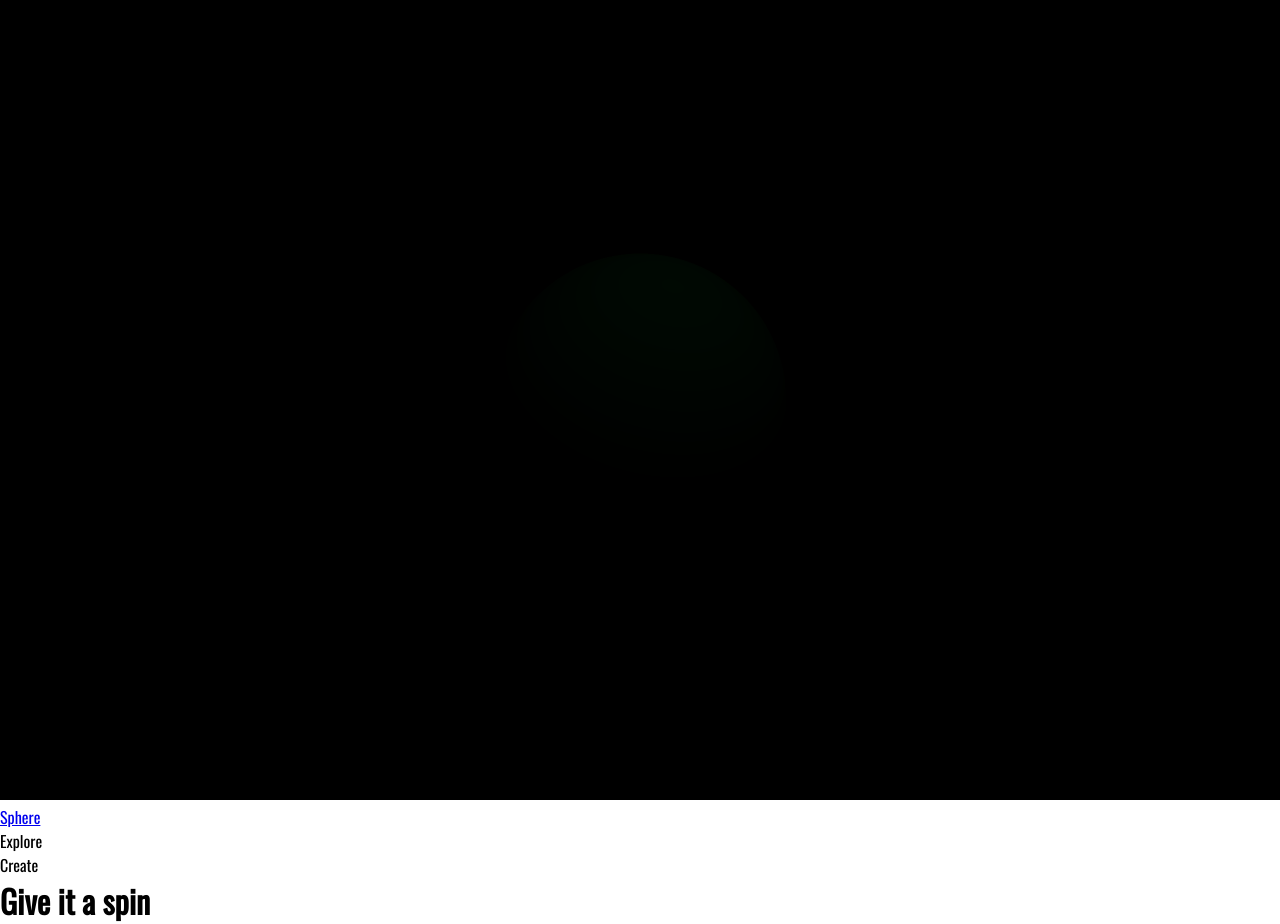
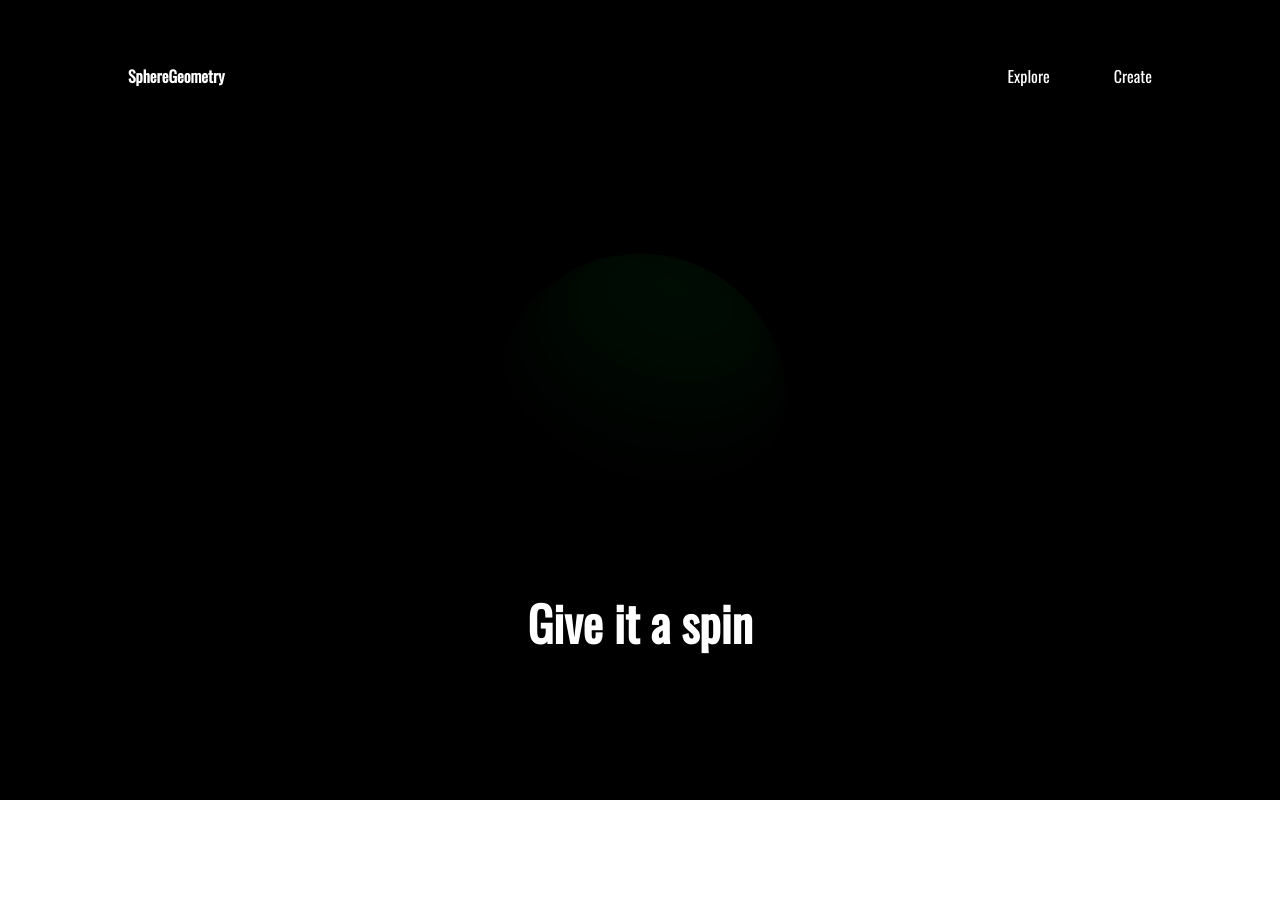
Before and after one commit to Nicolettastr/3d-ball, a website built with Vite: page index.html in a window 1280 px wide. After the commit the page ends 800 px from the top, so only its background shows below. Built offline with nearby package versions, Linux system fonts and the light colour scheme; animation ran at ten frames a second.

Commit message:
3d tutorial completed

```diff
--- a/index.html
+++ b/index.html
@@ -9,13 +9,13 @@
   <body>
     <canvas class="webgl"></canvas>
     <nav>
-      <a href="/">Sphere</a>
+      <a href="/">SphereGeometry</a>
       <ul>
         <li>Explore</li>
         <li>Create</li>
       </ul>
     </nav>
-    <h1>Give it a spin</h1>
+    <h1 class="title">Give it a spin</h1>
     <script type="module" src="/main.js"></script>
   </body>
 </html>
--- a/main.js
+++ b/main.js
@@ -1,11 +1,13 @@
 import * as THREE from 'three'
 import { OrbitControls } from 'three/addons/controls/OrbitControls.js';
 import './style.css'
+import gsap from 'gsap'
 
 const scene = new THREE.Scene();
 const geometry = new THREE.SphereGeometry(3, 64, 64);
 const material = new THREE.MeshStandardMaterial({
-    color:'#00ff83'
+    color:'#00ff83',
+    roughness: 1,
 });
 
 const mesh = new THREE.Mesh(geometry, material);
@@ -23,6 +25,7 @@ const sizes = {
 
 const light = new THREE.PointLight(0xffffff, 1, 100);
 light.position.set(0, 10, 10)
+light.intensity = 1.50
 scene.add(light)
 
 //camera
@@ -70,3 +73,34 @@ const loop = () => {
 };
 
 loop();
+
+
+//timeline magic
+const tl = gsap.timeline({defaults: {duration: 1}})
+tl.fromTo(mesh.scale, {z:0, x:0, y:0}, {z:1, x:1, y:1})
+tl.fromTo('nav', {y: '-100%'}, {y: '0%'})
+tl.fromTo('.title', {opacity: 0}, {opacity: 1})
+
+//mouse animation color
+
+let mouseDown = false;
+let rgb = [];
+
+window.addEventListener('mousedown', () => (mouseDown = true))
+window.addEventListener('mouseup', () => (mouseDown = false))
+
+window.addEventListener('mousemove', (e) => {
+    if(mouseDown){
+        rgb = [
+            Math.round((e.pageX / sizes.width) * 255),
+            Math.round((e.pageY / sizes.width) * 255), 150
+        ]
+        // animation
+        let newColor = new THREE.Color(`rgba(${rgb.join(',')})`)
+        gsap.to(mesh.material.color, {
+            r: newColor.r,
+            g: newColor.g,
+            b: newColor.b,
+        })
+    }
+});
--- a/style.css
+++ b/style.css
@@ -11,3 +11,41 @@ body,
 html {
   overflow: hidden;
 }
+
+.webgl {
+  position: absolute;
+  top: 0;
+  left: 0;
+  z-index: 1;
+}
+
+nav {
+  color:white;
+  z-index: 2;
+  position: relative;
+  padding: 4rem 8rem;
+  display: flex;
+  justify-content: space-between;
+}
+
+nav a {
+  text-decoration: none;
+  color: white;
+  font-weight: bold;
+}
+
+nav ul {
+  list-style: none;
+  display: flex;
+  gap: 4rem;
+}
+
+.title {
+  color: white;
+  z-index: 2;
+  position: absolute;
+  font-size: 3rem;
+  left: 50%;
+  top: 80%;
+  transform: translate(-50%, -75%);
+}
```
